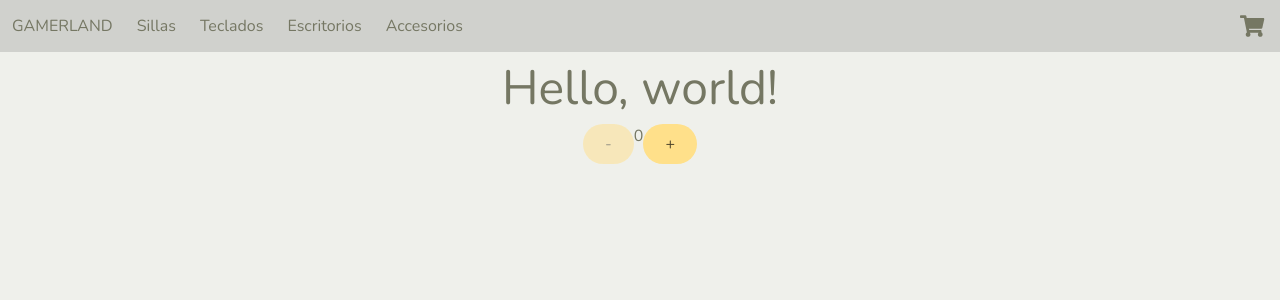
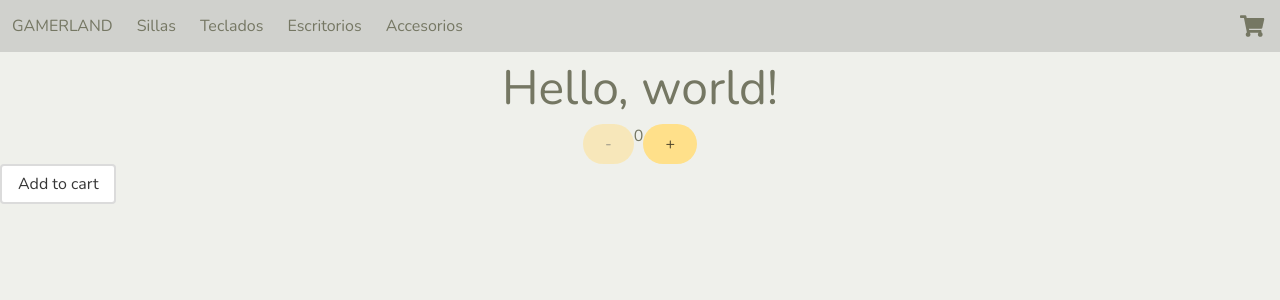
Before and after one commit to sofi-23/curso_react_js, a React (Create React App) app: page / in a window 1280 px wide. Shown: the top 300 px of the page. Built offline with nearby package versions, Linux system fonts and the light colour scheme.

Commit message:
add to cart

```diff
--- a/src/components/ItemListContainer/ItemCount.jsx
+++ b/src/components/ItemListContainer/ItemCount.jsx
@@ -1,9 +1,11 @@
 import { useState, useEffect } from 'react';
 
-export default function ItemCount ({stock}) {
-    const [count, setCount] = useState(0);
+
+export default function ItemCount ({stock, initial}) {
+    const [count, setCount] = useState(initial);
     const [disabledMax, setDisabledMax] = useState(false);
     const [disabledMin, setDisabledMin] = useState(true);
+    const [itemCount, setItemCount] = useState(initial)
 
     const addUp = () => {
         if (count === stock-1) {
@@ -21,13 +23,17 @@ export default function ItemCount ({stock}) {
         if (count === 1 ) {
             setDisabledMin(true);
         }
-        if (count > 0) {
+        if (count > initial) {
             setCount(count-1)
             setDisabledMax(false);
             console.log(" disabled max false")
         }
     }
-
+    const onAdd = () => {
+        console.log("Count: " + count + " itemCount: " + itemCount)
+        setItemCount(count + itemCount)
+        console.log("Carrito: " + itemCount)
+    }
     return (
         <>
         <div className="itemCountContainer">
@@ -35,6 +41,7 @@ export default function ItemCount ({stock}) {
             <span>{count}</span>
             <button className="button is-warning is-rounded takeOut" disabled={disabledMax} onClick={ () => addUp()}>+</button>
         </div>
+        <button className="button" onClick={() => onAdd()}>Add to cart</button>
         </>
     )
 }
--- a/src/components/ItemListContainer/ItemListContainer.jsx
+++ b/src/components/ItemListContainer/ItemListContainer.jsx
@@ -4,7 +4,7 @@ export default function ItemListContainer (props) {
     return (
         <>
         <h1>{props.greeting}</h1>
-        <ItemCount stock={7} />
+        <ItemCount stock={7}  initial={0} />
         </>
     )
 }
```
